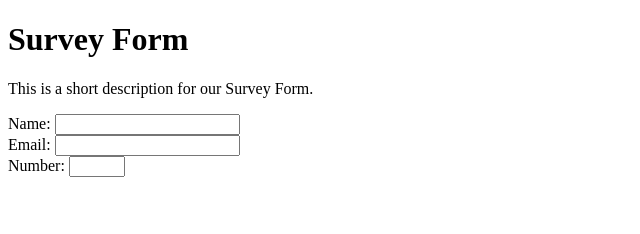
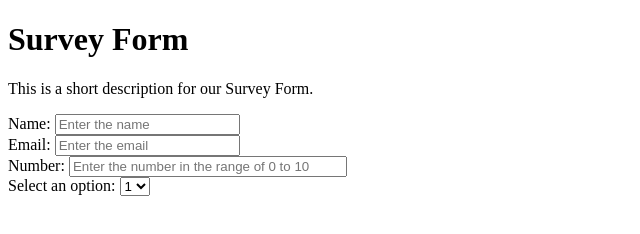
Before and after one commit to men32z/survey-form, a plain HTML site: page index.html in a window 1280 px wide. Shown: the whole page, without its empty margins (0-640 px from the left). Drawn offline with Linux system fonts and the light colour scheme.

Commit message:
steps 11 and 12

```diff
--- a/index.html
+++ b/index.html
@@ -16,9 +16,18 @@
     </p>
 
     <form id="survey-form">
-      <label id="name-label" for="name">Name: </label><input type="text" id="name"><br/>
-      <label id="email-label" for="email">Email: </label> <input type="email" id="email"><br/>
-      <label id="number-label" for="number">Number: </label> <input type="number" id="number" min="0" max="10"><br/>
+      <label id="name-label" for="name">Name: </label>
+      <input type="text" id="name" placeholder="Enter the name"><br/>
+      <label id="email-label" for="email">Email: </label>
+      <input type="email" id="email" placeholder="Enter the email"><br/>
+      <label id="number-label" for="number">Number: </label>
+      <input type="number" id="number" min="0" max="10" placeholder="Enter the number in the range of 0 to 10" style="width:270px"><br/>
+      <label for="dropdown">Select an option: </label>
+      <select id="dropdown">
+        <option>1</option>
+        <option>2</option>
+        <option>3</option>
+      </select><br/>
     </form>
     <script  src="js/index.js"></script>
   </body>
```
